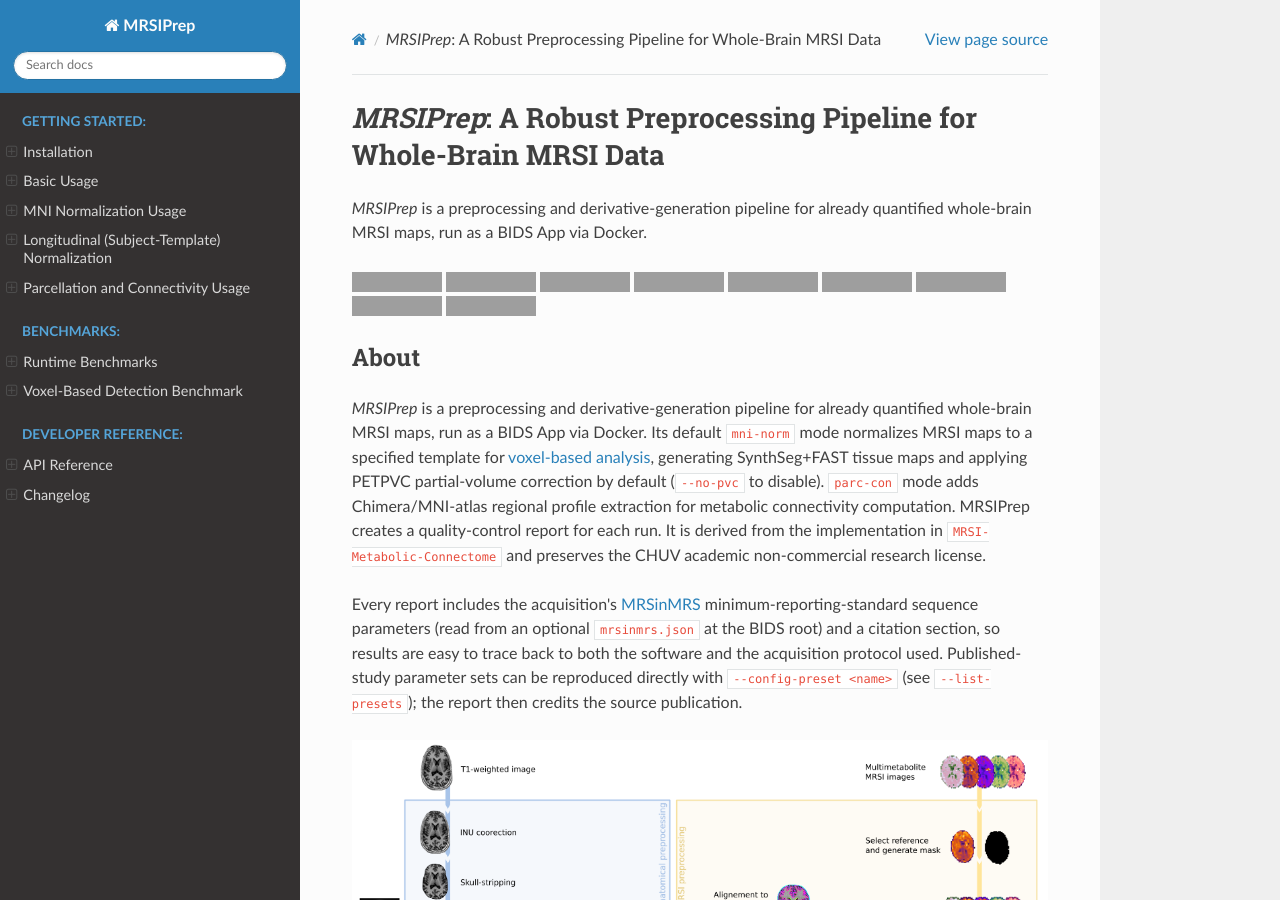
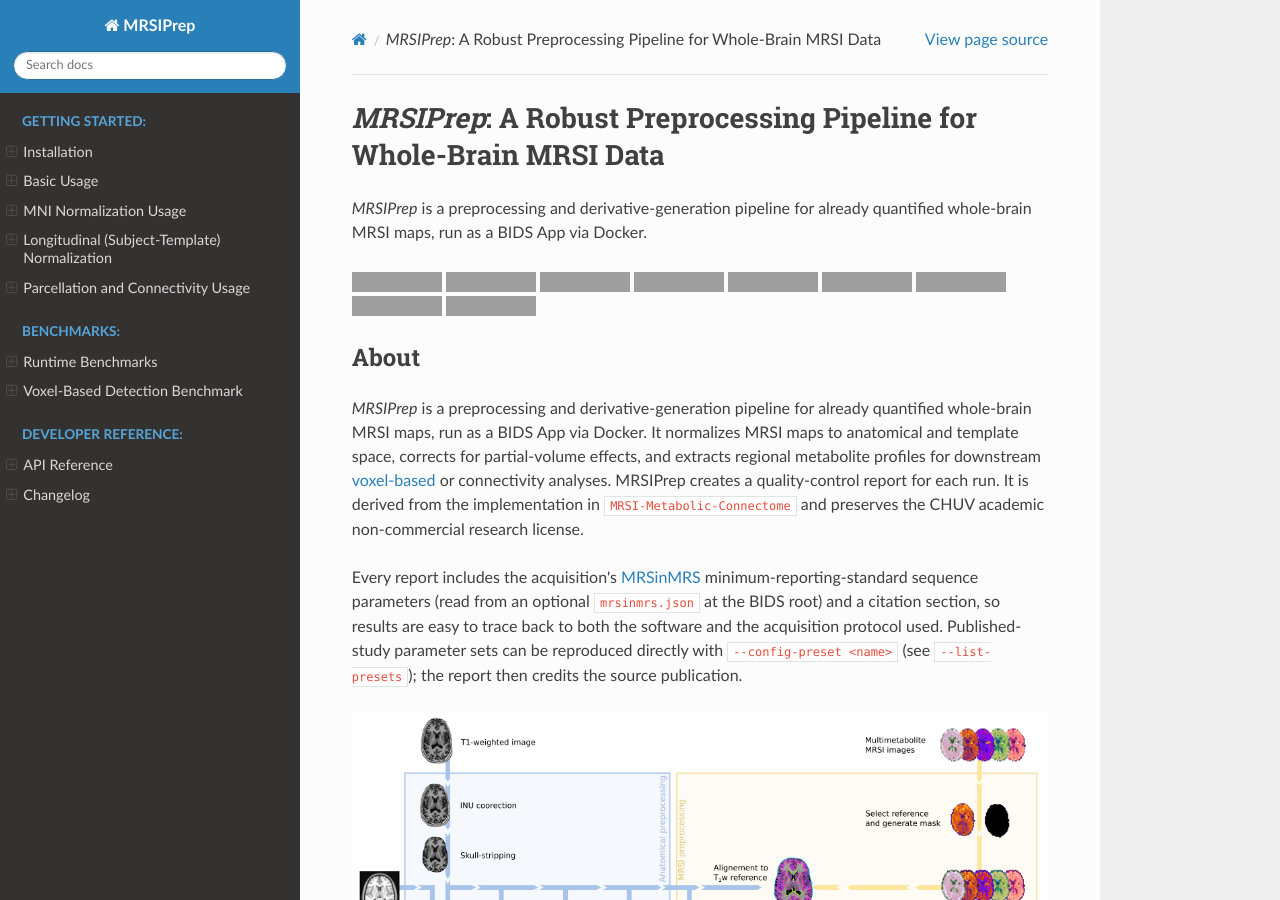
Before and after one commit to MRSI-Psychosis-UP/MRSIPrep, a Sphinx documentation site: the page built from docs/index.md, in a window 1280 px wide and 900 px high, cut to the strip 0-900 px from the top of the window. Built offline with Sphinx 7.4.7 and the Read the Docs theme 3.1.0, drawn with Linux system fonts in a browser that asks for light colours; grey boxes are pictures that could not be loaded.

Commit message:
Simplify About section to a general description
Move mode-specific details (mni-norm/parc-con, --no-pvc, SynthSeg+FAST,
Chimera) out of the top summary; they're already covered in the Pipelines
section below.

```diff
--- a/docs/index.md
+++ b/docs/index.md
@@ -16,13 +16,11 @@
 ## About
 
 *MRSIPrep* is a preprocessing and derivative-generation pipeline for already
-quantified whole-brain MRSI maps, run as a BIDS App via Docker. Its default
-`mni-norm` mode normalizes MRSI maps to a specified template for
-[voxel-based analysis](https://github.com/MRSI-Psychosis-UP/VLAD), generating
-SynthSeg+FAST tissue maps and applying PETPVC partial-volume correction by
-default (`--no-pvc` to disable). `parc-con` mode adds Chimera/MNI-atlas
-regional profile extraction for metabolic connectivity computation. MRSIPrep
-creates a quality-control report for each run.
+quantified whole-brain MRSI maps, run as a BIDS App via Docker. It normalizes
+MRSI maps to anatomical and template space, corrects for partial-volume
+effects, and extracts regional metabolite profiles for downstream
+[voxel-based](https://github.com/MRSI-Psychosis-UP/VLAD) or connectivity
+analyses. MRSIPrep creates a quality-control report for each run.
 It is derived from the implementation in `MRSI-Metabolic-Connectome` and preserves the CHUV
 academic non-commercial research license.
 
```
Also changed, not shown: README.md (+5 -7 lines).
